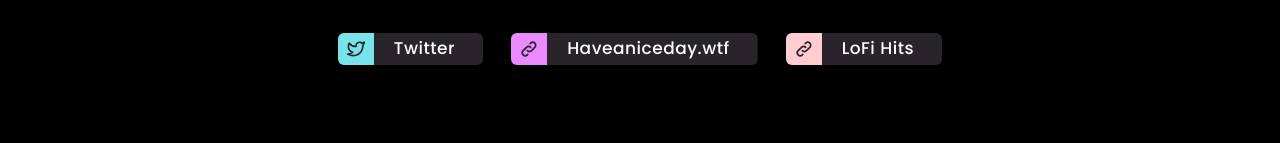
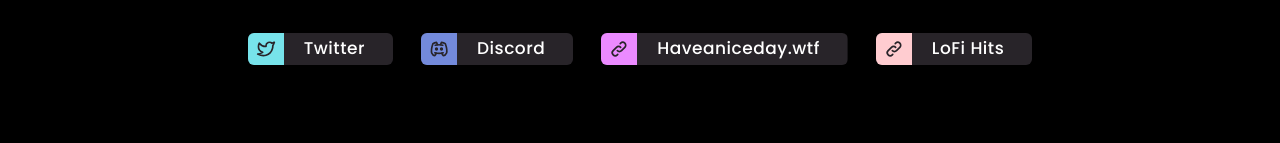
Before and after one commit to BangBangBangBangBangBangBang/lsdao, a Gatsby site: page / in a window 1280 px wide. Shown: the part 220-363 px from the top of the page. Built offline with nearby package versions, Linux system fonts and the light colour scheme; Gatsby itself is replaced by a stand-in of ours.

Commit message:
add link to discord

```diff
--- a/src/assets/images/icons.js
+++ b/src/assets/images/icons.js
@@ -16,6 +16,27 @@ export const Link = () => (
 		<path d='M0 0h24v24H0z' stroke='none' />
 		<path d='M10 14a3.5 3.5 0 005 0l4-4a3.5 3.5 0 00-5-5l-.5.5' />
 		<path d='M14 10a3.5 3.5 0 00-5 0l-4 4a3.5 3.5 0 005 5l.5-.5' />
+	</svg>
+)
+
+export const Discord = () => (
+	<svg
+		xmlns='http://www.w3.org/2000/svg'
+		className='icon icon-tabler icon-tabler-brand-discord'
+		width={20}
+		height={20}
+		viewBox='0 0 24 24'
+		strokeWidth={2}
+		stroke='currentColor'
+		fill='none'
+		strokeLinecap='round'
+		strokeLinejoin='round'
+	>
+		<path d='M0 0h24v24H0z' stroke='none' />
+		<circle cx={9} cy={12} r={1} />
+		<circle cx={15} cy={12} r={1} />
+		<path d='M7.5 7.5c3.5-1 5.5-1 9 0M7 16.5c3.5 1 6.5 1 10 0' />
+		<path d='M15.5 17c0 1 1.5 3 2 3 1.5 0 2.833-1.667 3.5-3 .667-1.667.5-5.833-1.5-11.5-1.457-1.015-3-1.34-4.5-1.5l-1 2.5M8.5 17c0 1-1.356 3-1.832 3-1.429 0-2.698-1.667-3.333-3-.635-1.667-.476-5.833 1.428-11.5C6.151 4.485 7.545 4.16 9 4l1 2.5' />
 	</svg>
 )
 
--- a/src/components/home/buttons/buttons.js
+++ b/src/components/home/buttons/buttons.js
@@ -1,6 +1,6 @@
 import React from 'react'
 import Reveal from 'react-awesome-reveal'
-import { Twitter, Link } from '@images/icons'
+import { Twitter, Discord, Link } from '@images/icons'
 import { Button } from '@UI'
 import { keyframes } from '@emotion/react'
 import * as styles from './buttons.module.scss'
@@ -25,6 +25,12 @@ const links = [
 		className: styles.twitter,
 	},
 	{
+		icon: <Discord />,
+		label: 'Discord',
+		href: 'https://discord.gg/GdmFAgtaYm',
+		className: styles.discord,
+	},
+	{
 		icon: <Link />,
 		label: 'Haveaniceday.wtf',
 		href: 'https://haveaniceday.wtf/',
@@ -43,7 +49,7 @@ const Buttons = () => {
 			{links.map(({ icon, label, href, className }, i) => (
 				<Reveal
 					keyframes={customAnimation}
-					delay={i * 300}
+					delay={i * 200}
 					triggerOnce
 					key={label}
 				>
--- a/src/components/home/buttons/buttons.module.scss
+++ b/src/components/home/buttons/buttons.module.scss
@@ -16,6 +16,10 @@
 	@include button(rgb(119, 227, 235));
 }
 
+.discord {
+	@include button(#738adb);
+}
+
 .lofi {
 	@include button(#ffccd0);
 }
```
